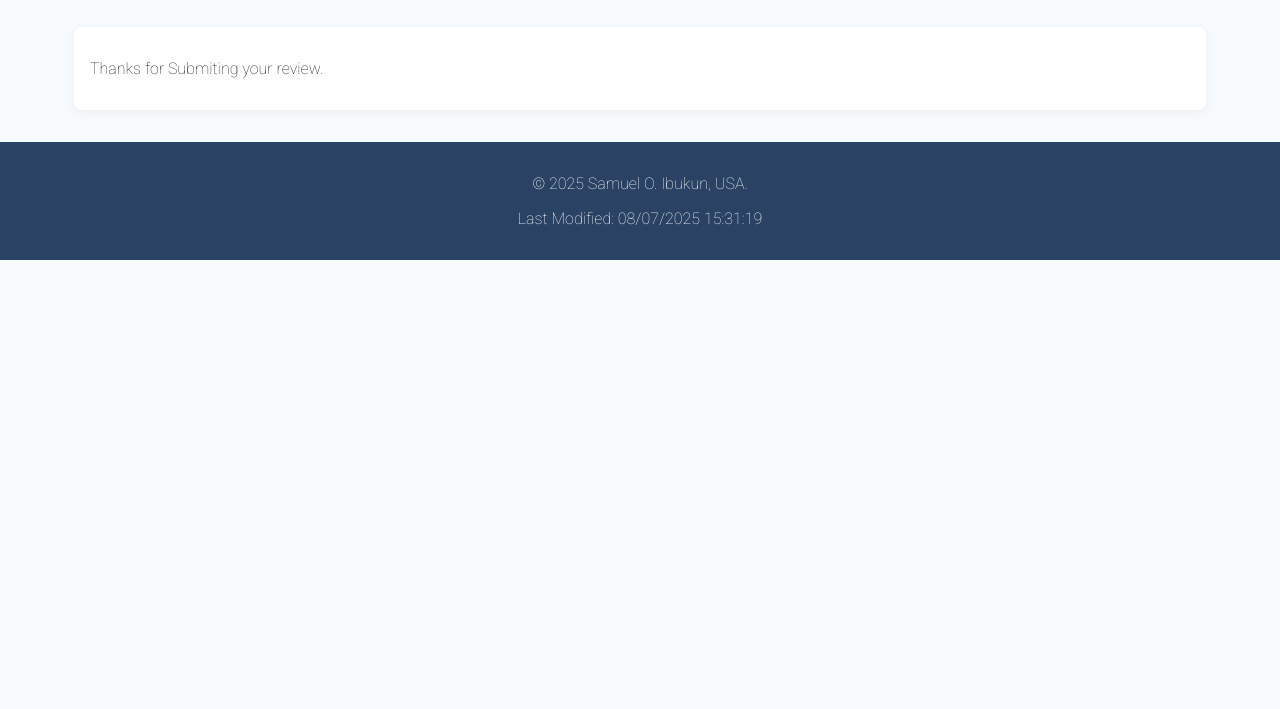
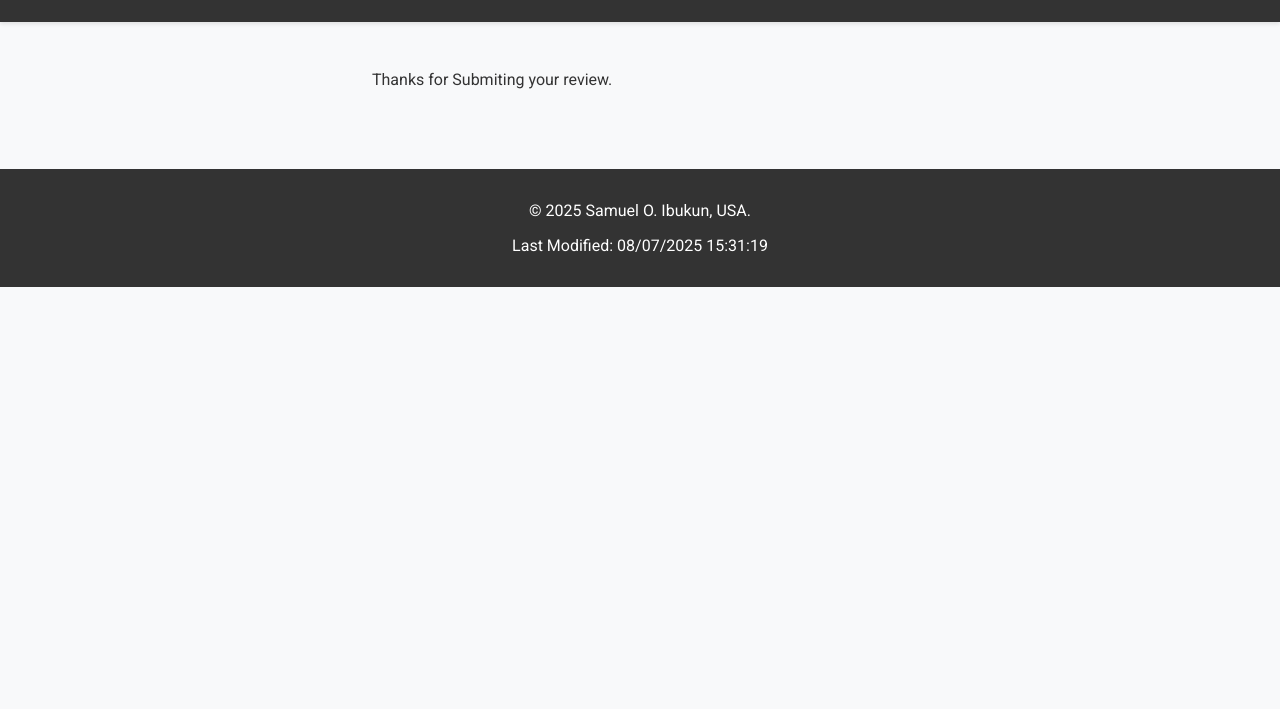
Before and after one commit to ibukunoluwashina/wdd131, a plain HTML site: page review.html in a window 1280 px wide. Shown: the part 91-800 px from the top of the page. Drawn offline with Linux system fonts and the light colour scheme.

Commit message:
week 5 form fix

```diff
--- a/review.html
+++ b/review.html
@@ -11,8 +11,8 @@
     <link rel="preconnect" href="https://fonts.gstatic.com" crossorigin>
     <link href="https://fonts.googleapis.com/css2?family=Roboto:ital,wght@0,100..900;1,100..900&display=swap"
         rel="stylesheet">
-    <link rel="stylesheet" href="styles/filtered-temples.css">
-    <link rel="stylesheet" href="styles/filtered-temples-large.css">
+    <link rel="stylesheet" href="styles/form.css">
+    <link rel="stylesheet" href="styles/form-large.css">
     <script src="scripts/filtered-temples.js" defer></script>
     <script src="scripts/getdates.js" defer></script>
 </head>
```
